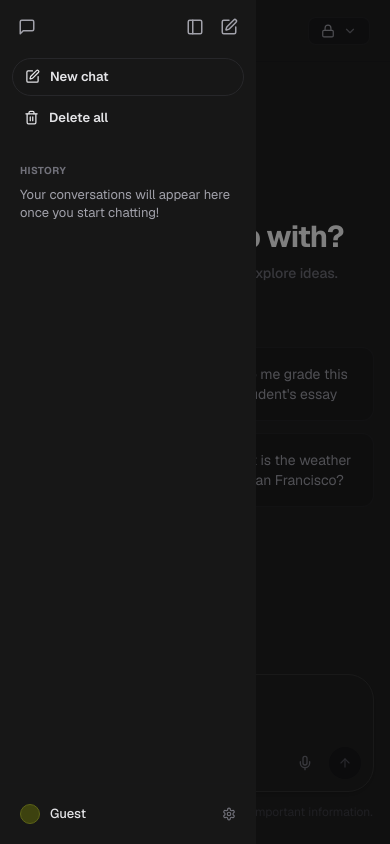
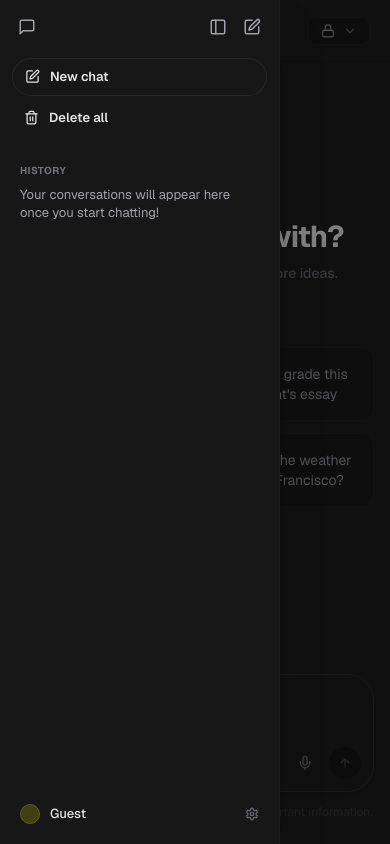
Before and after one commit to CodeCapsule/gnim, a Next.js app: page / in a window 390 px wide. Built offline with nearby package versions, Linux system fonts and the light colour scheme.

Commit message:
ui: improve mobile sidebar responsiveness using transform slide instead of width animation

```diff
--- a/src/app/page.tsx
+++ b/src/app/page.tsx
@@ -177,9 +177,12 @@ export default function ChatPage() {
       )}
 
       <aside
-        className={`absolute md:relative z-50 h-full flex flex-col bg-[#171717] transition-all duration-300 ease-in-out flex-shrink-0 ${
-          sidebarOpen ? "w-64" : "w-0 overflow-hidden"
+        className={`absolute md:relative z-50 h-full flex flex-col bg-[#171717] transition-all duration-300 ease-in-out flex-shrink-0 border-r border-zinc-800/50 md:border-none ${
+          sidebarOpen
+            ? "translate-x-0 w-[280px] md:w-64 shadow-2xl md:shadow-none"
+            : "-translate-x-full w-[280px] md:w-0 md:translate-x-0 overflow-hidden"
         }`}
+        style={{ left: 0, top: 0 }}
       >
         {/* Sidebar header */}
         <div className="flex items-center justify-between px-3 py-3">
```
Also changed, not shown: .rate-limits.json.
